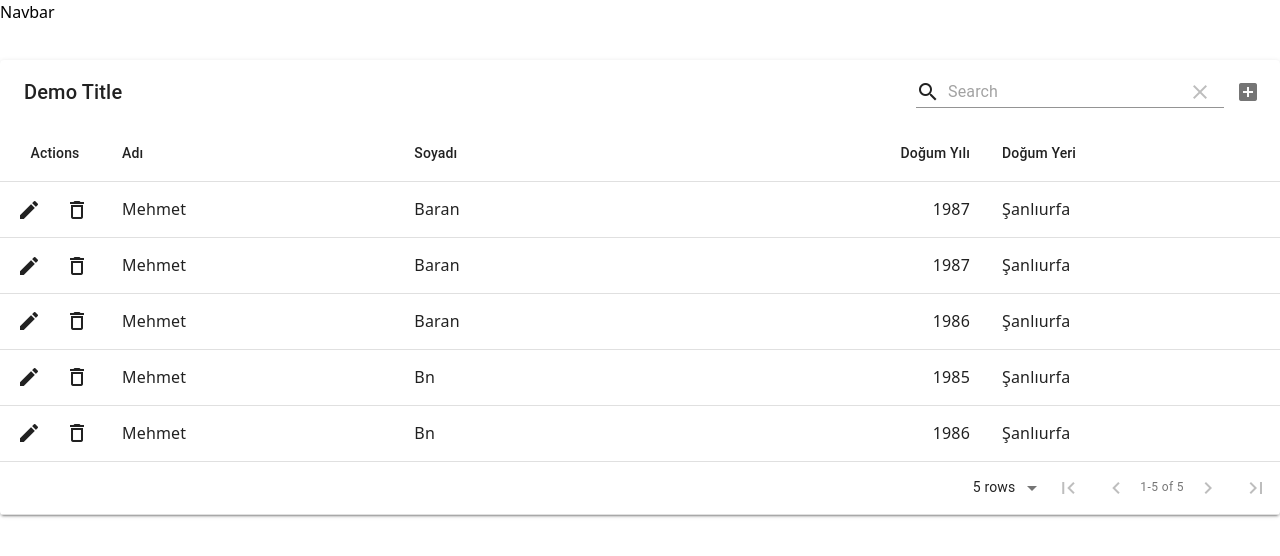
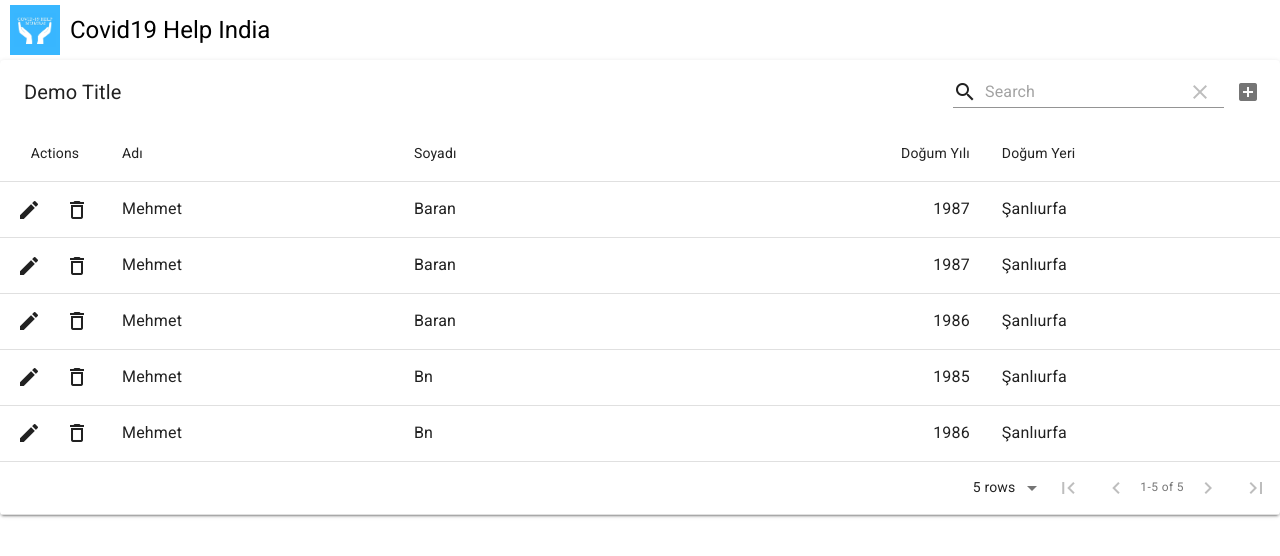
Before and after one commit to Covid19-Help-India/covid19help, a Next.js app: page / in a window 1280 px wide. Shown: the top 556 px of the page. Built offline with nearby package versions, Linux system fonts and the light colour scheme.

Commit message:
Navbar updated

```diff
--- a/components/nav.js
+++ b/components/nav.js
@@ -1,7 +1,17 @@
+import Image from "next/image";
+
 export default function Nav() {
+    const style = {
+        height: "60px",
+        display: "flex",
+        flexDirection: "row",
+        alignItems: "center",
+        padding: "10px",
+    };
     return (
-        <div style={{ height: "60px" }}>
-            <p>Navbar</p>
+        <div style={style}>
+            <Image src="/logo.png" alt="Picture of the author" width={50} height={50} />
+            <div style={{ marginRight: "10px", marginLeft: "10px", fontSize: "24px" }}>Covid19 Help India</div>
         </div>
     );
 }
--- a/pages/index.js
+++ b/pages/index.js
@@ -9,6 +9,8 @@ export default function Home() {
                 <title>Create Next App</title>
                 <link rel="icon" href="/favicon.ico" />
                 <link rel="stylesheet" href="https://fonts.googleapis.com/icon?family=Material+Icons" />
+                <link rel="preconnect" href="https://fonts.gstatic.com" />
+                <link href="https://fonts.googleapis.com/css2?family=Roboto&display=swap" rel="stylesheet" />
             </Head>
 
             <Nav />
--- a/styles/globals.css
+++ b/styles/globals.css
@@ -1,3 +1,7 @@
 @tailwind base;
 @tailwind components;
 @tailwind utilities;
+
+:root {
+    font-family: "Roboto", sans-serif;
+}
```
Also changed, not shown: public/logo.png (added).
